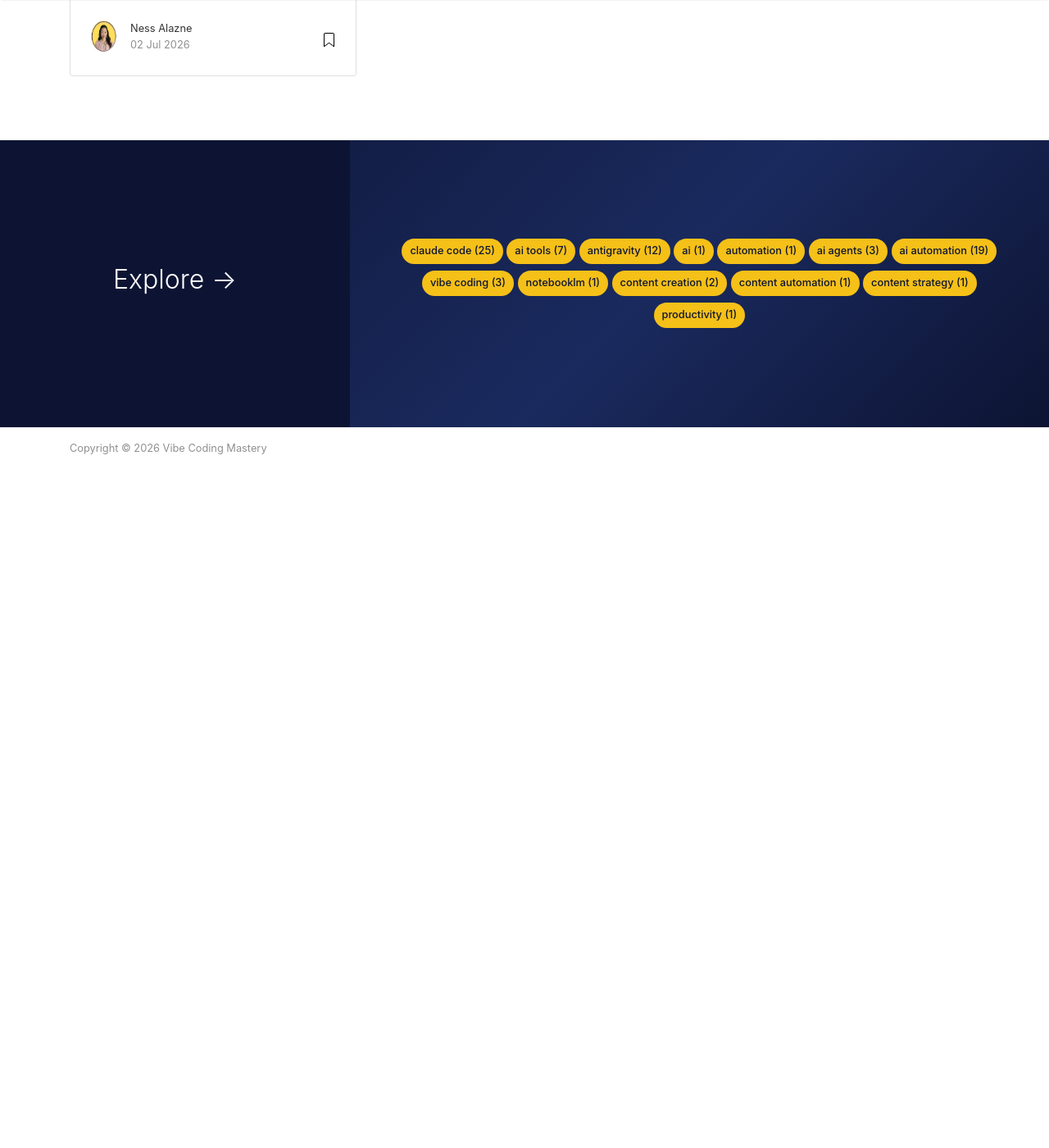
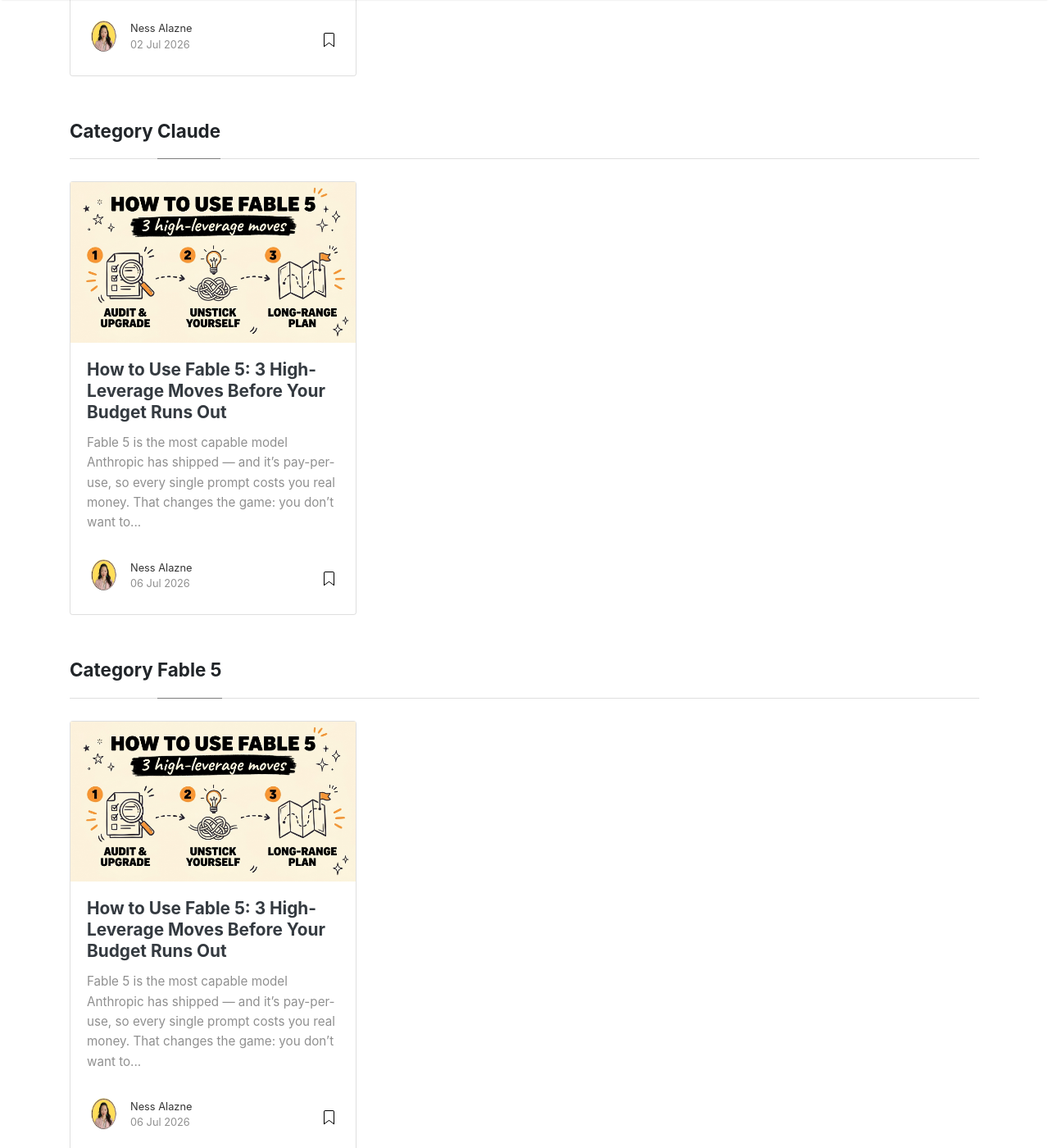
Before and after one commit to nessalazne/nessalazne.github.io, a Jekyll site: the page built from _pages/categories.md, in a window 1280 px wide and 1400 px high, scrolled down 18824 px. Shown: the whole window at 82% size. Built offline with Jekyll 4.4.1, drawn with Linux system fonts in a browser that asks for light colours; nearby versions of some CDN libraries; before the commit the page ends 19454 px from its top, so only the background shows below that; some of the changed lines change nothing that is shown; some of the changed text lies outside the part shown.

Commit message:
Add: How to Use Fable 5 — 3 High-Leverage Moves

```diff
--- a/_pages/get.md
+++ b/_pages/get.md
@@ -174,6 +174,22 @@
 
 <script>
 var GUIDES = {
+  "prompts": [
+    {
+      title: "How to Actually Prompt Fable 5",
+      desc: "Anthropic's field guide to Fable 5 — effort levels, the verification prompt that stops it faking progress, and the memory + sub-agent setups that make it reliable on long runs.",
+      url: "https://guides.digicuratoragency.com/guides/fable-5-prompting-guide",
+      post: "https://blog.digicuratoragency.com/fable-5-prompting-guide/"
+    }
+  ],
+  "prompt": [
+    {
+      title: "How to Actually Prompt Fable 5",
+      desc: "Anthropic's field guide to Fable 5 — effort levels, the verification prompt that stops it faking progress, and the memory + sub-agent setups that make it reliable on long runs.",
+      url: "https://guides.digicuratoragency.com/guides/fable-5-prompting-guide",
+      post: "https://blog.digicuratoragency.com/fable-5-prompting-guide/"
+    }
+  ],
   "niche": [
     {
       title: "The Trending Niche Finder",
--- /dev/null
+++ b/_posts/2026-07-06-fable-5-prompting-guide.md
@@ -0,0 +1,86 @@
+---
+layout: post
+title: "How to Use Fable 5: 3 High-Leverage Moves Before Your Budget Runs Out"
+author: nessa
+categories: [Claude, Fable 5, AI Automation]
+image: assets/images/fable-5-prompting-guide-header.jpg
+featured: false
+---
+
+Fable 5 is the most capable model Anthropic has shipped — and it's pay-per-use, so every single prompt costs you real money. That changes the game: you don't want to burn it on the little stuff. In this post you'll learn the three highest-leverage ways to use Fable 5, exactly what to prompt it for each one, and the one rule that lets you keep the value long after you stop paying for it.
+
+---
+
+## Get the Free Guide
+
+Want the deeper layer — the exact effort levels, the verification prompt that stops it from faking progress, and the memory and sub-agent setups that make Fable 5 actually reliable on long runs? That's all in the free **How to Actually Prompt Fable 5** playbook.
+
+**[Get the free Fable 5 Prompting Playbook →](https://guides.digicuratoragency.com/guides/fable-5-prompting-guide)**
+
+---
+
+<div style="max-width: 315px; margin: 2rem auto;">
+  <div style="position: relative; padding-bottom: 177.78%; height: 0; overflow: hidden; border-radius: 10px;">
+    <iframe style="position: absolute; top: 0; left: 0; width: 100%; height: 100%;"
+      src="https://www.youtube.com/embed/kCjiX672CoA"
+      frameborder="0"
+      allow="accelerometer; autoplay; clipboard-write; encrypted-media; gyroscope; picture-in-picture"
+      allowfullscreen></iframe>
+  </div>
+</div>
+
+## Why Fable 5 Changes How You Should Prompt
+
+Most people test a new model on work they've already solved — a quick summary, a bit of code they could've written themselves. With Fable 5, that's the wrong move. It's built for problems that were previously too complex, long-running, or ambiguous for any model: end-to-end work that takes a person hours, days, or weeks. Because it's premium and metered, the smart play is to point it at your *hardest, most valuable* problems, capture what it produces, and then run the everyday work on a cheaper model.
+
+That reframe is the whole strategy. The three use cases below are the highest-return ways to spend a Fable 5 session — and for each one, I'll give you the prompt to start from.
+
+## Use Case 1 — Audit and Upgrade Your Skills & Workflows
+
+Fable 5 writes the most detailed, precise instructions of any model available. So the first thing to do is hand it your existing setup — your Claude Code skills, your system prompts, your repeatable workflows — and have it rewrite them into something sharper.
+
+This is a one-time upgrade that pays off on every future run, even on cheaper models. You're using the best model once to permanently level up the instructions everything else depends on.
+
+**What to prompt:**
+
+> "Audit every skill, system prompt, and workflow in this project. For each one, identify where the instructions are vague, missing edge cases, or likely to be misinterpreted. Then rewrite each into the most precise, unambiguous version you can — preserving my intent but tightening the wording. Return the rewritten versions ready to paste in."
+
+Save every rewritten instruction. From here on, your regular model runs against better prompts — no extra cost.
+
+## Use Case 2 — Unstick Yourself on Problems You've Been Stuck On
+
+Everyone has a graveyard of half-finished projects — the automation that kept breaking, the build that fell apart mid-execution, the thing you gave up on because no model could carry it to the finish line. Fable 5 is built exactly for those.
+
+The trick is giving it full context. Export your old chats or notes on the problem into a single markdown file, then start a **fresh project** so the model isn't fighting a cluttered thread. With the complete history in front of it and a clean slate, it can finally reason all the way through.
+
+**What to prompt:**
+
+> "Here is the full history of a problem I've been stuck on [paste your exported markdown]. Read all of it, then work the problem end-to-end in this fresh session. Plan first, verify each step against real evidence, and don't report a step done until you've confirmed it. If something can't be solved, tell me why instead of guessing."
+
+Full context plus a clean project is often the difference between "close but broken" and actually solved.
+
+## Use Case 3 — Build a Long-Range Plan You Can Reuse
+
+The third move is the most underrated: have Fable 5 build you a big, long-range plan. A 90-day content roadmap. A full product or project strategy. A step-by-step build plan for something ambitious.
+
+A plan written by the best available model isn't a throwaway output — it's an **asset**. You generate it once, then execute against it for months on cheaper models. Long after you've stopped paying for Fable 5, that roadmap is still doing work.
+
+**What to prompt:**
+
+> "Build me a detailed, long-range plan for [your goal — e.g. a 90-day content system, a SaaS launch, a client-onboarding workflow]. Break it into phases with concrete milestones, dependencies, and success criteria for each step. Write it so a cheaper model (or I) can pick up any single phase later and execute it without needing you again."
+
+That last line matters — you're explicitly asking for a plan that outlives the session.
+
+## The One Rule That Makes All Three Pay Off
+
+Notice the pattern: every use case ends the same way — **save the outputs, then keep working on a cheaper model.** Fable 5's job is to do the expensive, high-judgment thinking once. The rewritten instructions, the solved problem's approach, the long-range plan — those are durable artifacts. Capture them in a doc or your project files, and your day-to-day automation runs on cheap models against premium groundwork.
+
+Use the best model where its judgment is irreplaceable. Bank the results. Run everything else lean.
+
+## Wrapping Up
+
+Fable 5 is pay-per-use and premium, so don't waste it on work you've already solved. Point it at the three highest-leverage moves — **audit and upgrade your workflows, unstick your hardest problems, and build a reusable long-range plan** — then save every output and execute on cheaper models for months. That's how you get months of value from a handful of expensive prompts.
+
+If you want the deeper mechanics — the effort levels, the progress-verification prompt, and the memory and sub-agent setups that make Fable 5 dependable on long autonomous runs — [grab the free Fable 5 Prompting Playbook](https://guides.digicuratoragency.com/guides/fable-5-prompting-guide).
+
+And when you're ready to build full AI systems like this — not just one-off prompts — come [Join the Vibe Coding Build →](https://builds.digicuratoragency.com/) inside Vibe Coding Mastery.
```
Also changed, not shown: assets/images/fable-5-prompting-guide-header.jpg (added), 1 other file.
